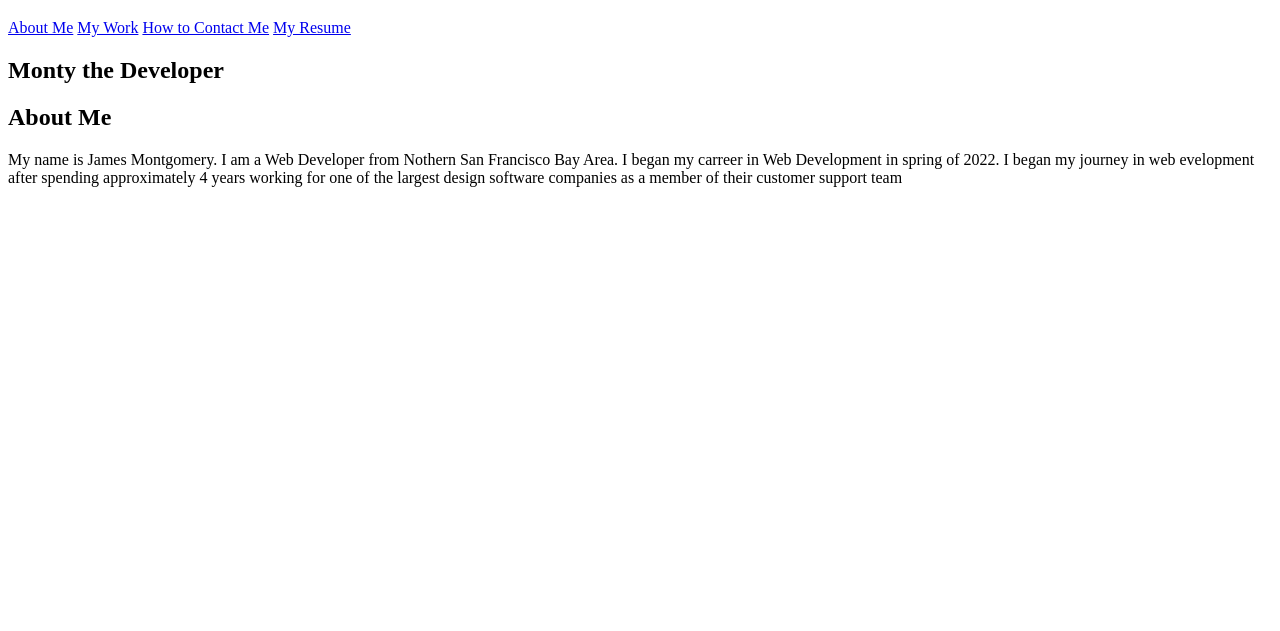
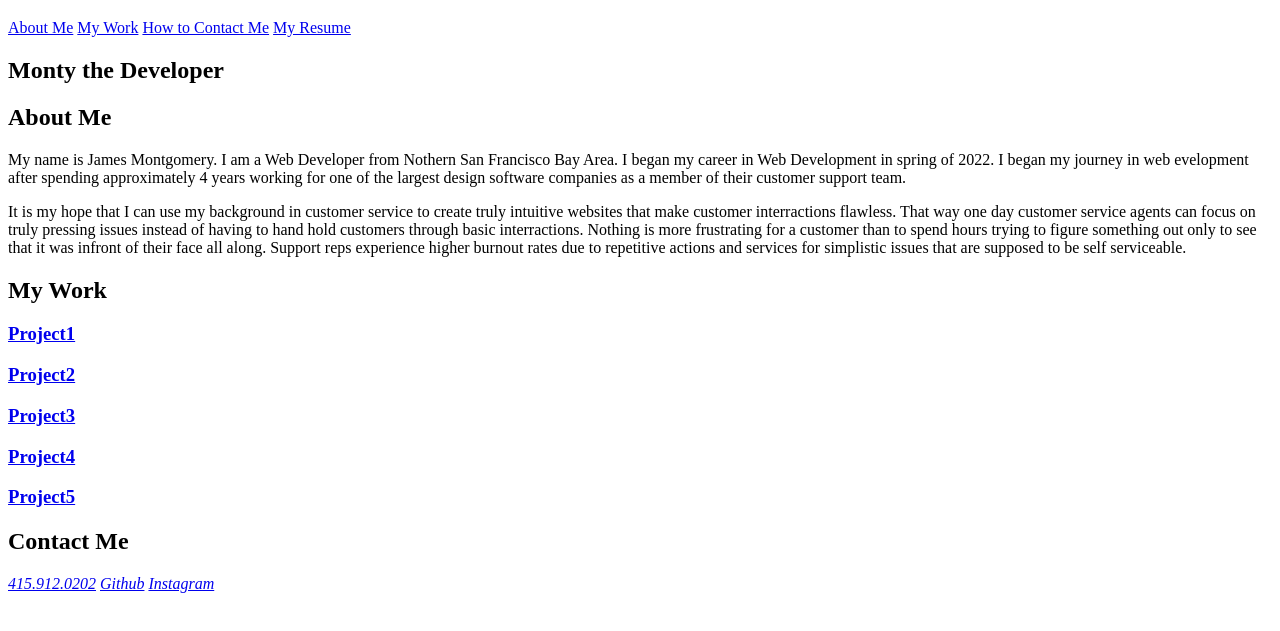
Before and after one commit to jmonty94/portfolio, a plain HTML site: page index.html in a window 1280 px wide. Shown: the part 61-692 px from the top of the page. Drawn offline with Linux system fonts and the light colour scheme.

Commit message:
First Draft finished Html

```diff
--- a/index.html
+++ b/index.html
@@ -35,12 +35,69 @@
             <div>
                 <p>
                     My name is James Montgomery. I am a Web Developer from Nothern San Francisco Bay Area.
-                    I began my carreer in Web Development in spring of 2022.
-                    I began my journey in web evelopment after spending approximately 4 years working for one of the largest design software companies as a member of their customer support team
-
+                    I began my career in Web Development in spring of 2022.
+                    I began my journey in web evelopment after spending approximately 4 years working for one of the largest design software companies as a member of their customer support team.
+                </p>
+                <p>
+                    It is my hope that I can use my background in customer service to create truly intuitive websites that make customer interractions flawless. That way one day customer service agents can focus on truly pressing issues instead of having to hand hold customers through basic interractions.
+                    Nothing is more frustrating for a customer than to spend hours trying to figure something out only to see that it was infront of their face all along.
+                    Support reps experience higher burnout rates due to repetitive actions and services for simplistic issues that are supposed to be self serviceable.
                 </p>
             </div>
         </Section>
+
+        <!-- Container for the Portfolio -->
+        <section class="page-section" id="Work">
+            <h2>My Work</h2>
+            <div class="flex-container">
+
+                <a href="#" class="flex-item project1">
+                    <div>
+                        <h3>Project1</h3>
+                        <!-- <span></span> place holder-->
+                    </div>
+                </a>
+                <a href="#" class="flex-item project2">
+                    <div>
+                        <h3>Project2</h3>
+                        <!-- <span></span> -->
+                    </div>
+                </a>
+                <a href="#" class="flex-item project3">
+                    <div>
+                        <h3>Project3</h3>
+                        <!-- <span></span> -->
+                    </div>
+                </a>
+                <a href="#" class="flex-item project4">
+                    <div>
+                        <h3>Project4</h3>
+                        <!-- <span></span> -->
+                    </div>
+                </a>
+                <a href="#" class="flex-item project5">
+                    <div>
+                        <h3>Project5</h3>
+                        <!-- <span></span> -->
+                    </div>
+                </a>
+
+            </div>
+        </section>
+
+        <!-- Contact info -->
+        <section>
+            <h2>Contact Me</h2>
+            <div>
+                <address>
+                    <a href="tel:+14159120202">415.912.0202</a>
+                    <a href="mailto:jpmonty94@gmail.com"></a>
+                    <a href="https://github.com/jmonty94" target="blank">Github</a>
+                    <a href="https://www.instagram.com/jmonty94/" target="blank">Instagram</a>
+                </address>
+            </div>
+        </section>
     </Main>
 </body>
+
 </html>
```
